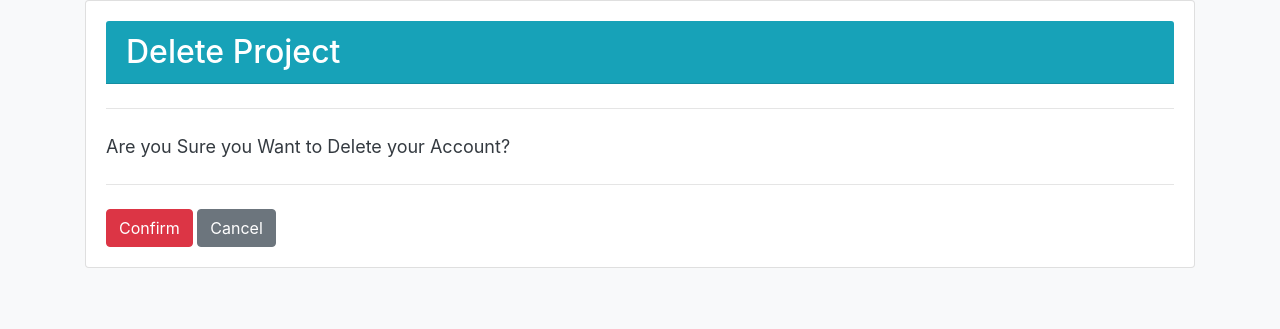
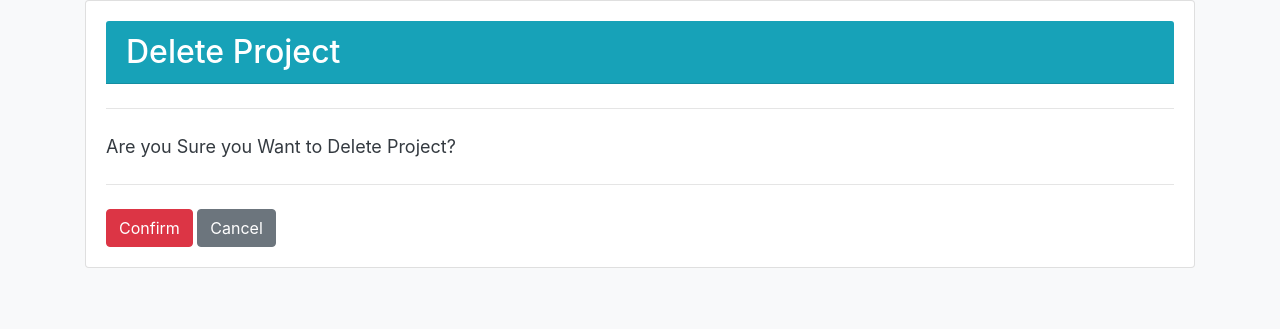
Before and after one commit to RahmaAsharf/Django-Crowd-Funding-Web-App, a Django app: template projects/templates/projects/delete.html in a window 1280 px wide. Shown: the part 152-481 px from the top of the page. Run offline with Django 5.2, Linux system fonts and the light colour scheme; the template is opened without the code that fills it, so the values that code supplies are empty; some libraries are stand-ins or nearby versions.

Commit message:
merging rahma branch

```diff
--- a/projects/templates/projects/delete.html
+++ b/projects/templates/projects/delete.html
@@ -6,7 +6,7 @@
     <div class="card-body">
         <h1 class="card-header bg-info text-white" style="font-size: 2rem;">Delete Project</h1>
         <hr class="my-4">
-        <p class="card-text" style="font-size: large;">Are you Sure you Want to Delete your Account?</p>
+        <p class="card-text" style="font-size: large;">Are you Sure you Want to Delete Project?</p>
         <hr class="my-4">
         <form method="post" enctype="multipart/form-data">
             {% csrf_token %}
--- a/projects/templates/projects/home.html
+++ b/projects/templates/projects/home.html
@@ -65,8 +65,4 @@
     </div>
     <script src="https://ajax.googleapis.com/ajax/libs/jquery/3.5.1/jquery.min.js"></script>
     <script src="https://maxcdn.bootstrapcdn.com/bootstrap/3.4.1/js/bootstrap.min.js"></script>
-<<<<<<< HEAD
 {% endblock %}
-=======
-{% endblock %}
->>>>>>> 0eceab1da85e38a0948eb55b655ba175f5898efd
```
Also changed, not shown: authentication/migrations/0001_initial.py, media/azk.jpg (added), media/champer.jpg (added), projects/migrations/0001_initial.py.
